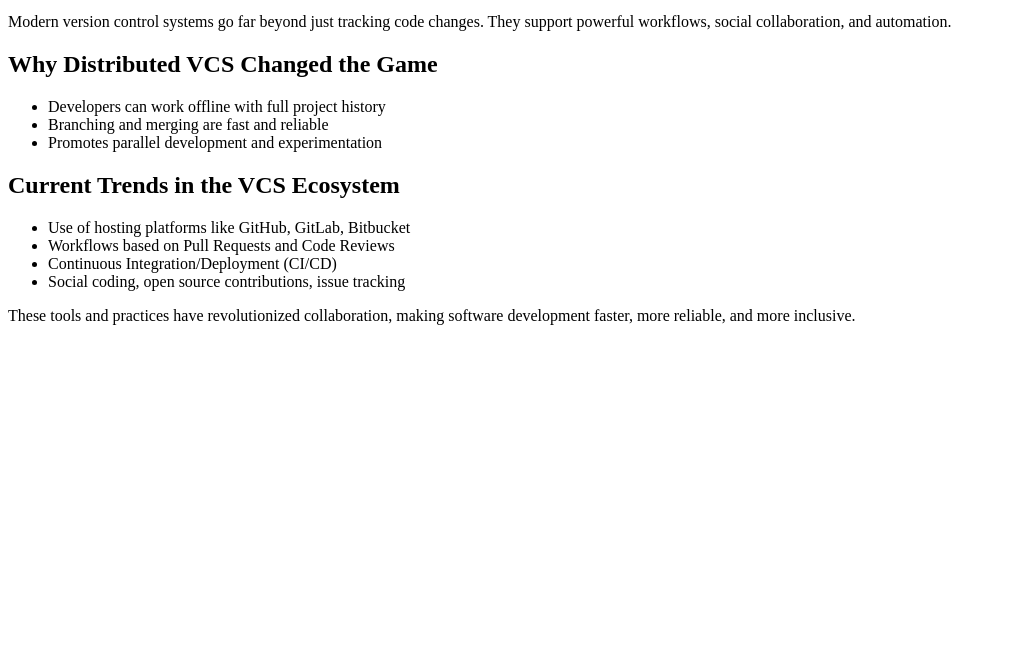
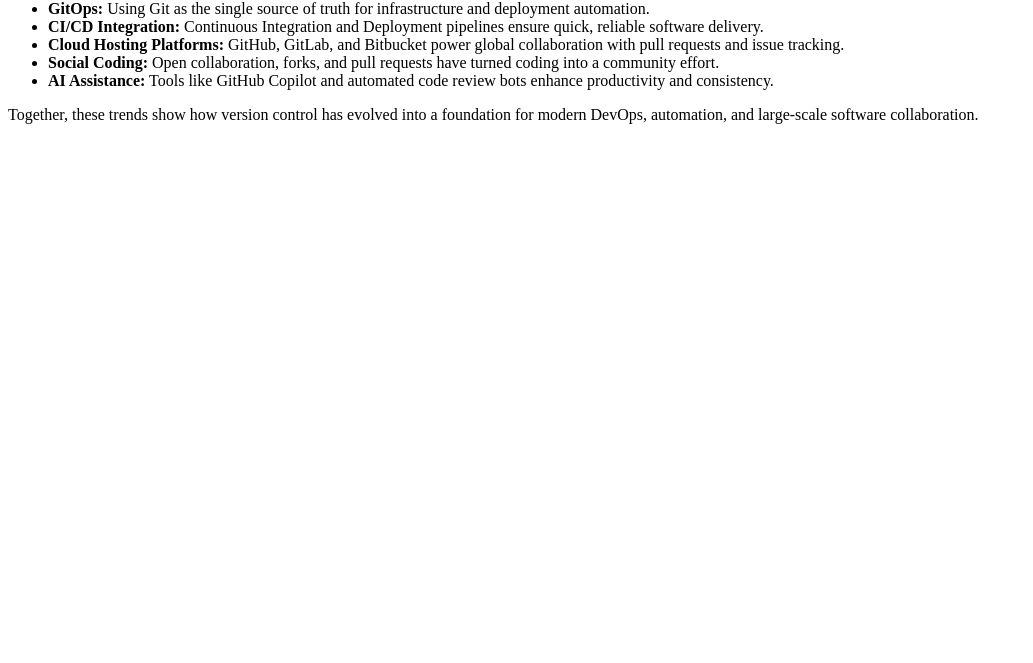
Before and after one commit to osko3/vcs-trends-site, a plain HTML site: page trends.html in a window 1280 px wide. Shown: the part 137-800 px from the top of the page, without its empty margins (0-1033 px from the left). Drawn offline with Linux system fonts and the light colour scheme.

Commit message:
Update trends.html

```diff
--- a/trends.html
+++ b/trends.html
@@ -13,25 +13,18 @@
     </ul>
   </nav>
 
-  <h1>Modern Practices and Ecosystem Trends</h1>
+   <h2>Key Developments and Practices</h2>
+    <ul>
+      <li><strong>GitOps:</strong> Using Git as the single source of truth for infrastructure and deployment automation.</li>
+      <li><strong>CI/CD Integration:</strong> Continuous Integration and Deployment pipelines ensure quick, reliable software delivery.</li>
+      <li><strong>Cloud Hosting Platforms:</strong> GitHub, GitLab, and Bitbucket power global collaboration with pull requests and issue tracking.</li>
+      <li><strong>Social Coding:</strong> Open collaboration, forks, and pull requests have turned coding into a community effort.</li>
+      <li><strong>AI Assistance:</strong> Tools like GitHub Copilot and automated code review bots enhance productivity and consistency.</li>
+    </ul>
 
-  <p>Modern version control systems go far beyond just tracking code changes. They support powerful workflows, social collaboration, and automation.</p>
-
-  <h2>Why Distributed VCS Changed the Game</h2>
-  <ul>
-    <li>Developers can work offline with full project history</li>
-    <li>Branching and merging are fast and reliable</li>
-    <li>Promotes parallel development and experimentation</li>
-  </ul>
-
-  <h2>Current Trends in the VCS Ecosystem</h2>
-  <ul>
-    <li>Use of hosting platforms like GitHub, GitLab, Bitbucket</li>
-    <li>Workflows based on Pull Requests and Code Reviews</li>
-    <li>Continuous Integration/Deployment (CI/CD)</li>
-    <li>Social coding, open source contributions, issue tracking</li>
-  </ul>
-
-  <p>These tools and practices have revolutionized collaboration, making software development faster, more reliable, and more inclusive.</p>
+    <p>
+      Together, these trends show how version control has evolved into a foundation for modern DevOps,
+      automation, and large-scale software collaboration.
+    </p>
 </body>
 </html>
```
